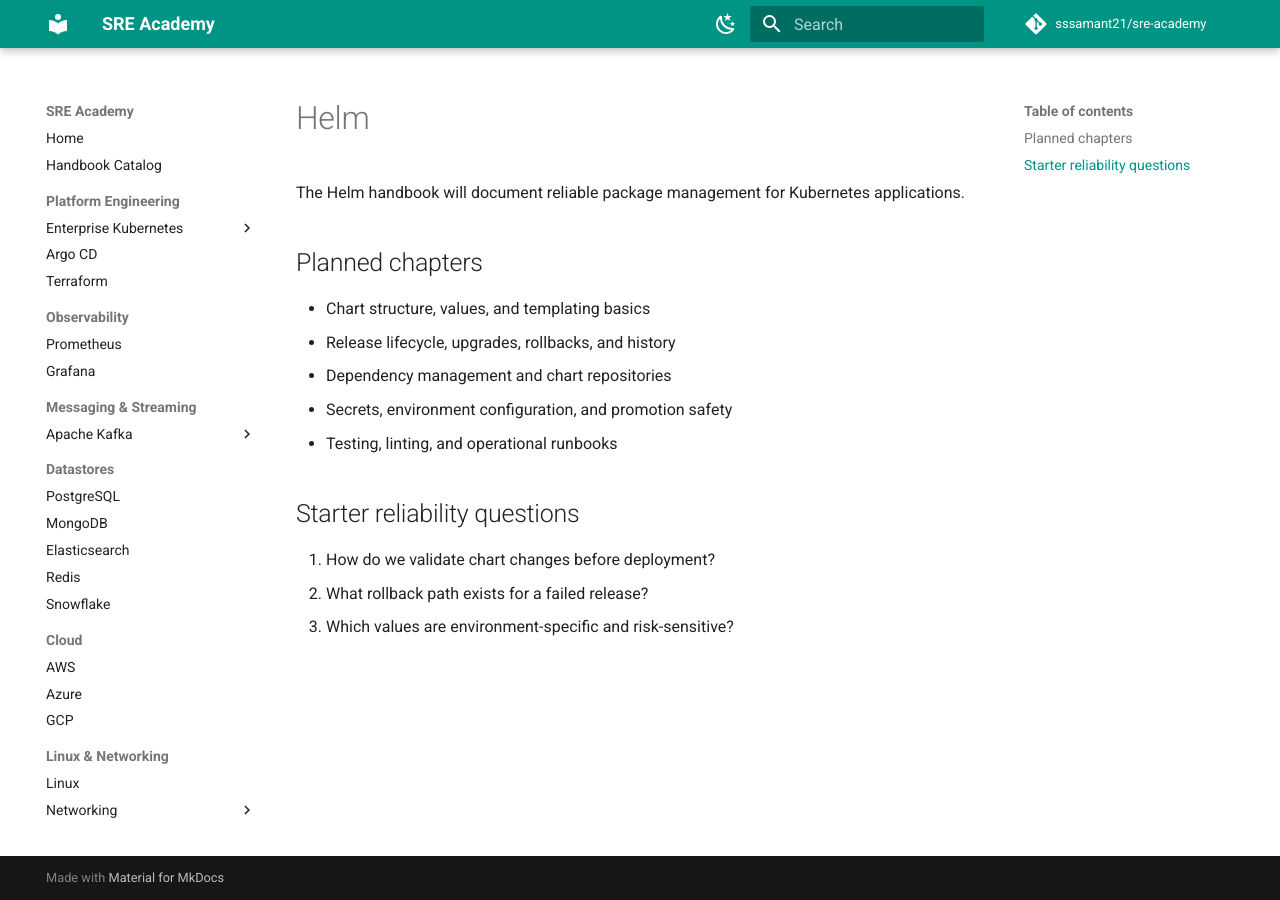
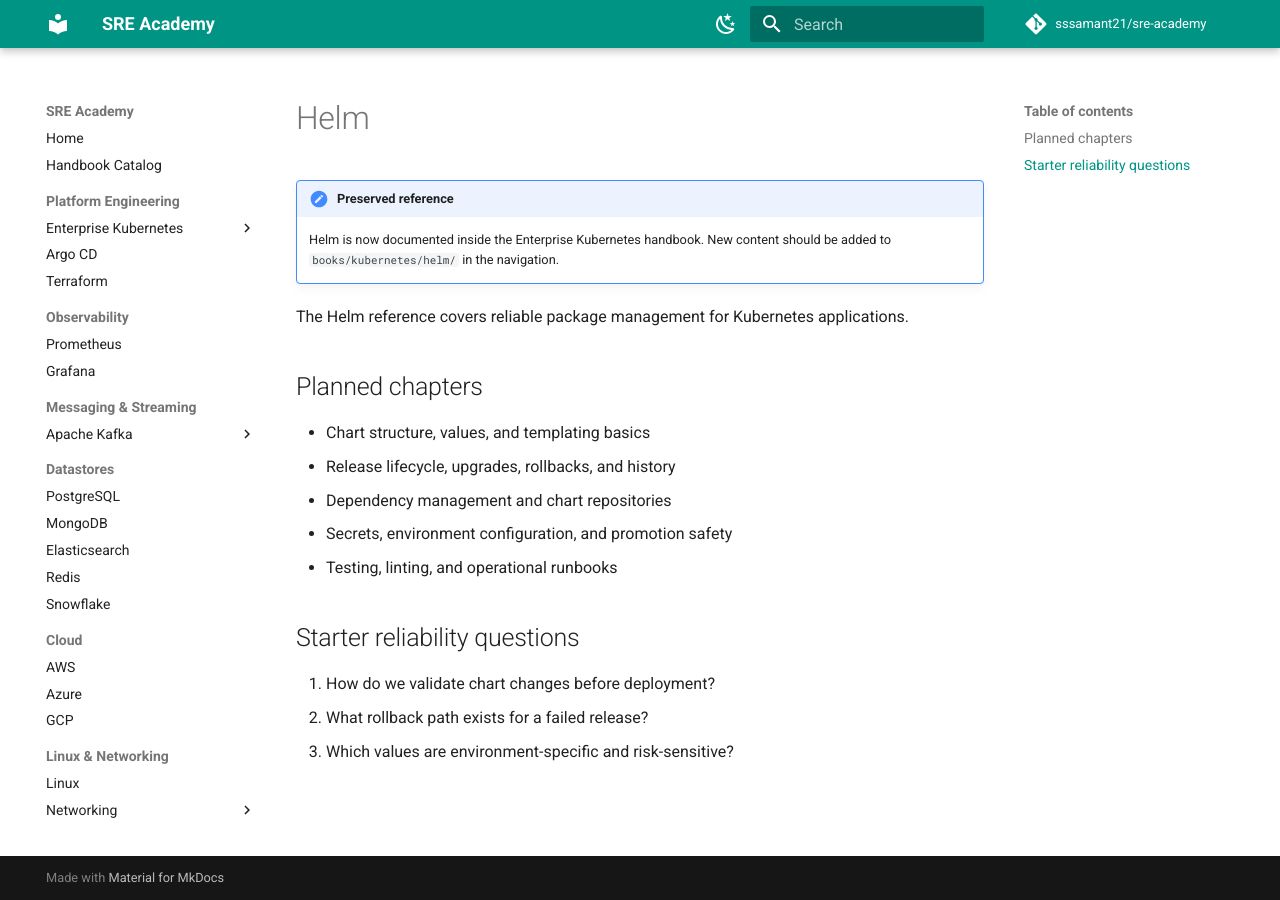
Before and after one commit to sssamant21/sre-academy, an MkDocs documentation site: the page built from docs/books/helm/index.md, in a window 1280 px wide. Built offline with MkDocs 1.6.1 and Material for MkDocs 9.7.7, drawn with Linux system fonts in a browser that asks for light colours; comment, search, counter and statistics services are not loaded.

Commit message:
Mark legacy Helm page as preserved reference

```diff
--- a/docs/books/helm/index.md
+++ b/docs/books/helm/index.md
@@ -1,6 +1,9 @@
 # Helm
 
-The Helm handbook will document reliable package management for Kubernetes applications.
+!!! note "Preserved reference"
+    Helm is now documented inside the Enterprise Kubernetes handbook. New content should be added to `books/kubernetes/helm/` in the navigation.
+
+The Helm reference covers reliable package management for Kubernetes applications.
 
 ## Planned chapters
 
```
